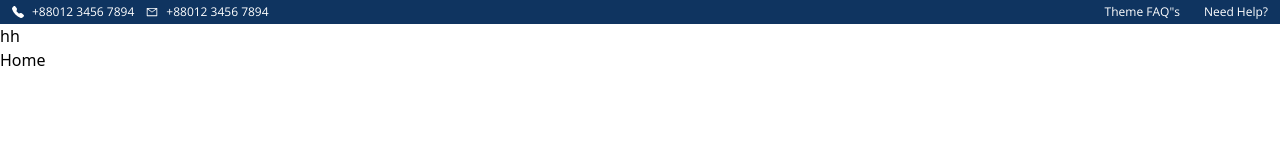
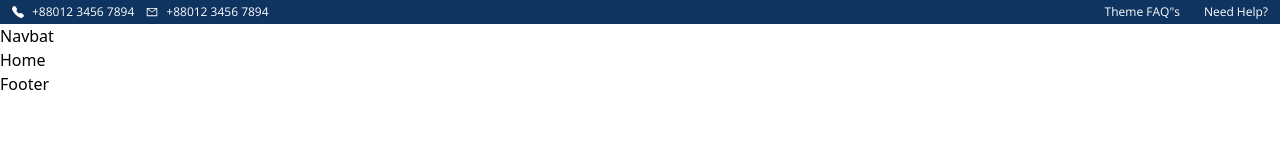
Before and after one commit to sohelrana3/Photoland, a React (Create React App) app: page / in a window 1280 px wide. Shown: the top 160 px of the page. Built offline with nearby package versions, Linux system fonts and the light colour scheme; the HTML template or start-up script is replaced by a standard one.

Commit message:
navbar components & footer components

```diff
--- a/src/App.js
+++ b/src/App.js
@@ -9,15 +9,17 @@ import Search from "./pages/Search";
 
 // components
 import Headertop from "./components/Headertop";
+import Footer from "./components/Footer";
+import Navbat from "./components/Navbat";
 
 // Layouts
 const Layouts = () => {
     return (
         <div>
             <Headertop />
-         <h2>hh</h2>
+            <Navbat />
             <Outlet />
-
+            <Footer />
         </div>
     );
 };
@@ -27,10 +29,10 @@ const router = createBrowserRouter([
     {
         element: <Layouts />,
         children: [
-      {path: '/', element: <Home />},
-      {path: '/products', element: <ProductsDetail />},
-      {path: '/product', element: <Products />},
-      {path: '/search', element: <Search />},
+            { path: "/", element: <Home /> },
+            { path: "/products", element: <ProductsDetail /> },
+            { path: "/product", element: <Products /> },
+            { path: "/search", element: <Search /> },
         ],
     },
 ]);
@@ -40,7 +42,7 @@ const App = () => {
         <div>
             <RouterProvider router={router} />
         </div>
-    )
+    );
 };
 
 export default App;
--- /dev/null
+++ b/src/components/Footer.js
@@ -0,0 +1,9 @@
+import React from 'react'
+
+const Footer = () => {
+  return (
+    <div>Footer</div>
+  )
+}
+
+export default Footer
--- /dev/null
+++ b/src/components/Navbat.js
@@ -0,0 +1,9 @@
+import React from 'react'
+
+const Navbat = () => {
+  return (
+    <div>Navbat</div>
+  )
+}
+
+export default Navbat
```
Lines whose indentation alone changed are shown as unchanged.
